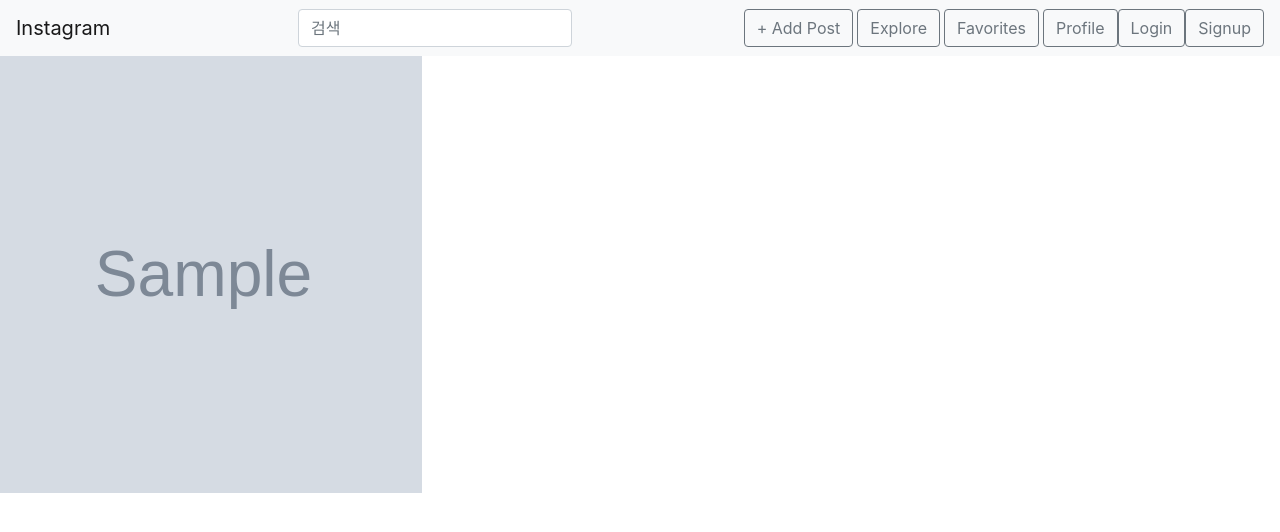
After one commit to hanyonghee9264/Instagram, a Django app: template app/templates/posts/tag_post_list.html in a window 1280 px wide. The commit adds this page. Shown: the top 532 px of the page. Run offline with Django 3.2, Linux system fonts and the light colour scheme; the template is opened without the code that fills it: values that come from a table or form of the project are taken from there, others are empty; tables that the repository leaves empty hold one stand-in row (values such as "Sample post"); grey boxes marked "Sample" are stand-in pictures; some libraries are stand-ins or nearby versions.

Commit message:
tag_post_list view, url, template구현

```diff
--- a/app/config/urls.py
+++ b/app/config/urls.py
@@ -19,6 +19,7 @@ from django.contrib import admin
 from django.urls import path, include
 from django.views.generic import RedirectView
 
+from posts.views import tag_post_list
 from . import views
 
 urlpatterns = [
@@ -27,6 +28,7 @@ urlpatterns = [
     path('', RedirectView.as_view(pattern_name='posts:post-list'), name='index'),
     # /posts/로 들어오는 URL은 posts.urls모듈에서 처리
     path('posts/', include('posts.urls')),
+    path('explore/tags/<str:tag_name/', tag_post_list, name='tag-post-list'),
     path('members/', include('members.urls')),
 ]
 # MEDIA_URL로 시작하는 URL은 static()내의 serve() 함수를 통해 처리
--- a/app/templates/base.html
+++ b/app/templates/base.html
@@ -10,7 +10,22 @@
     <link rel="stylesheet" href="{% static 'css/normalize.css' %}">
     <!-- Bootstrap CSS -->
     <link rel="stylesheet" href="{% static 'bootstrap/css/bootstrap.css' %}">
-    <title>Document</title>
+    <title>Instagram</title>
+    <style>
+		.square {
+ 		}
+		.square:before {
+			content: '';
+			padding: 50% 0;
+			display: inline-block;
+		}
+		.square > .thumbnail {
+			display: block;
+			width: 100%;
+			background-size: cover;
+			background-position: center center;
+		}
+	</style>
 </head>
 <body>
 <div id="wrap">
--- /dev/null
+++ b/app/templates/posts/tag_post_list.html
@@ -0,0 +1,12 @@
+{% extends 'base.html' %}
+{% block content %}
+<div class="row">
+    {% for post in posts %}
+    <div class="col-4">
+        <div class="row square">
+            <a href="#" class="thumbnail" style="background-image: url('{{ post.photo.url }}');"></a>
+        </div>
+    </div>
+    {% endfor %}
+</div>
+{% endblock %}
```
Also changed, not shown: app/posts/views.py (+12 -0 lines).
